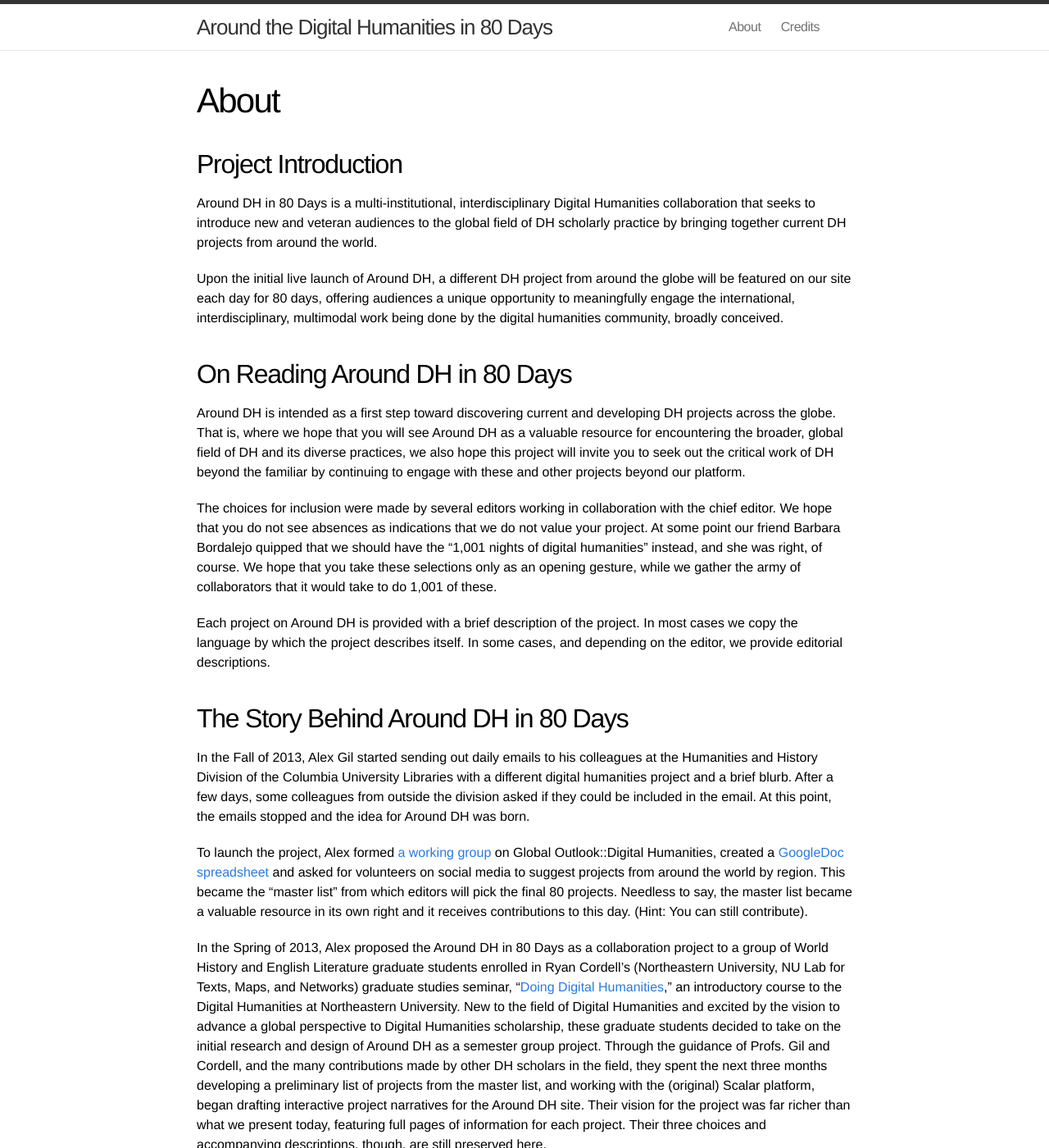
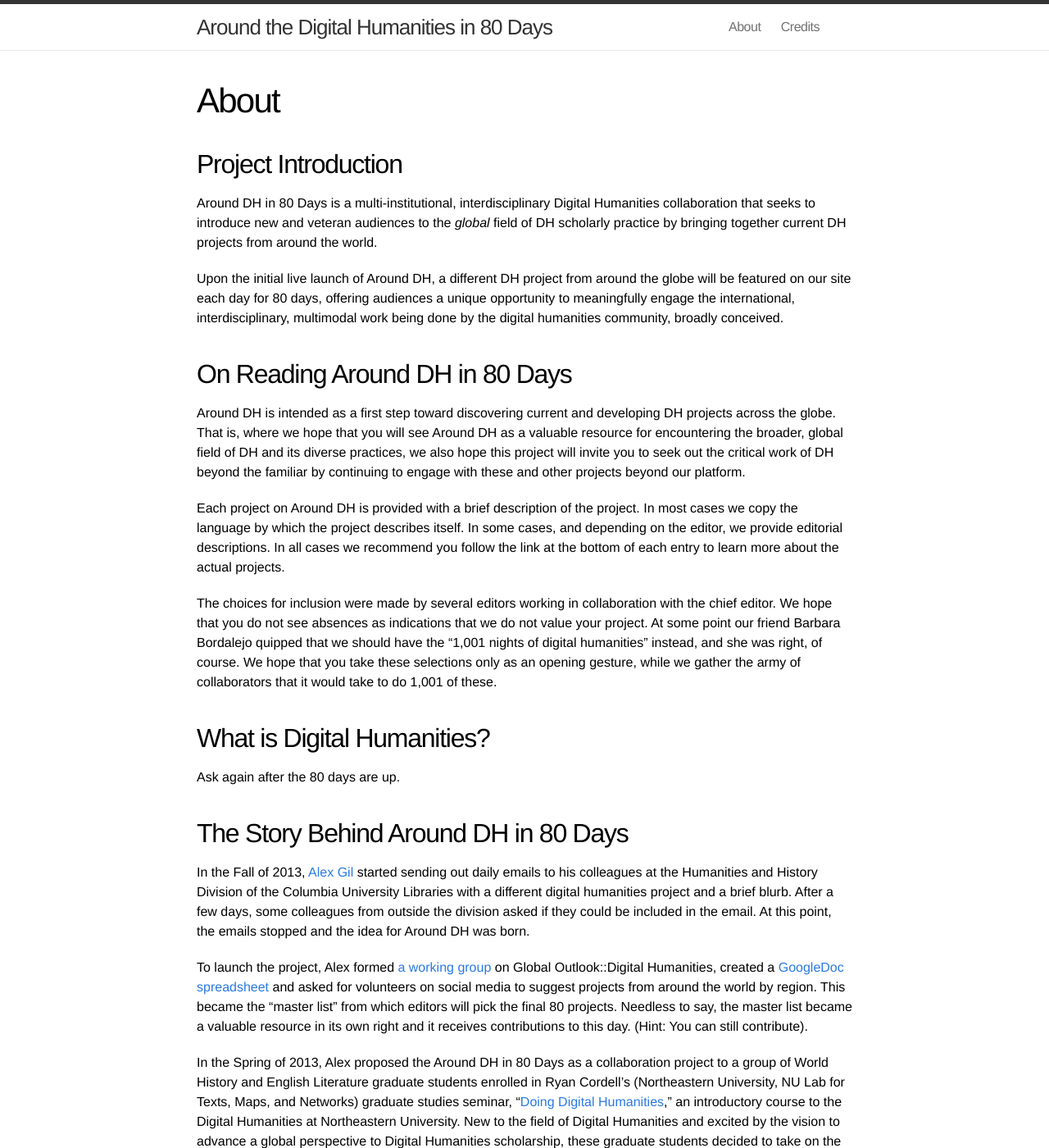
Before and after one commit to elotroalex/arounddh, a Jekyll site: the page built from about.md, in a window 1280 px wide and 1400 px high. Shown: the whole window at 82% size. Built offline with Jekyll 4.4.1, drawn with Linux system fonts in a browser that asks for light colours; some of the changed text lies outside the part shown.

Commit message:
Fixed some typos

```diff
--- a/about.md
+++ b/about.md
@@ -5,25 +5,28 @@
 ---
 
 ## Project Introduction
-Around DH in 80 Days is a multi-institutional, interdisciplinary Digital Humanities collaboration that seeks to introduce new and veteran audiences to the global field of DH scholarly practice by bringing together current DH projects from around the world.
+Around DH in 80 Days is a multi-institutional, interdisciplinary Digital Humanities collaboration that seeks to introduce new and veteran audiences to the *global* field of DH scholarly practice by bringing together current DH projects from around the world.
 
 Upon the initial live launch of Around DH, a different DH project from around the globe will be featured on our site each day for 80 days, offering audiences a unique opportunity to meaningfully engage the international, interdisciplinary, multimodal work being done by the digital humanities community, broadly conceived.
 
 ## On Reading Around DH in 80 Days
 Around DH is intended as a first step toward discovering current and developing DH projects across the globe. That is, where we hope that you will see Around DH as a valuable resource for encountering the broader, global field of DH and its diverse practices, we also hope this project will invite you to seek out the critical work of DH beyond the familiar by continuing to engage with these and other projects beyond our platform.
 
+Each project on Around DH is provided with a brief description of the project. In most cases we copy the language by which the project describes itself. In some cases, and depending on the editor, we provide editorial descriptions. In all cases we recommend you follow the link at the bottom of each entry to learn more about the actual projects.
+
 The choices for inclusion were made by several editors working in collaboration with the chief editor. We hope that you do not see absences as indications that we do not value your project. At some point our friend Barbara Bordalejo quipped that we should have the "1,001 nights of digital humanities" instead, and she was right, of course. We hope that you take these selections only as an opening gesture, while we gather the army of collaborators that it would take to do 1,001 of these.
 
-Each project on Around DH is provided with a brief description of the project. In most cases we copy the language by which the project describes itself. In some cases, and depending on the editor, we provide editorial descriptions.
+## What is Digital Humanities?
+Ask again after the 80 days are up.
 
 ## The Story Behind Around DH in 80 Days
-In the Fall of 2013, Alex Gil started sending out daily emails to his colleagues at the Humanities and History Division of the Columbia University Libraries with a different digital humanities project and a brief blurb. After a few days, some colleagues from outside the division asked if they could be included in the email. At this point, the emails stopped and the idea for Around DH was born.
+In the Fall of 2013, [Alex Gil](http://www.elotroalex.com/) started sending out daily emails to his colleagues at the Humanities and History Division of the Columbia University Libraries with a different digital humanities project and a brief blurb. After a few days, some colleagues from outside the division asked if they could be included in the email. At this point, the emails stopped and the idea for Around DH was born.
 
 To launch the project, Alex formed [a working group](http://www.globaloutlookdh.org/working-groups/491-2/) on Global Outlook::Digital Humanities, created a [GoogleDoc spreadsheet](https://docs.google.com/spreadsheet/ccc?key=0AmgLcm5jfVhSdGlPNm1WQ0hRYjFTU1E5QnBDdlZMQWc&usp=sharing#gid=0) and asked for volunteers on social media to suggest projects from around the world by region. This became the "master list" from which editors will pick the final 80 projects. Needless to say, the master list became a valuable resource in its own right and it receives contributions to this day. (Hint: You can still contribute).
 
 In the Spring of 2013, Alex proposed the Around DH in 80 Days as a collaboration project to a group of World History and English Literature graduate students enrolled in Ryan Cordell’s (Northeastern University, NU Lab for Texts, Maps, and Networks) graduate studies seminar, “[Doing Digital Humanities](http://ryan.cordells.us/s13dh/),” an introductory course to the Digital Humanities at Northeastern University. New to the field of Digital Humanities and excited by the vision to advance a global perspective to Digital Humanities scholarship, these graduate students decided to take on the initial research and design of Around DH as a semester group project. Through the guidance of Profs. Gil and Cordell, and the many contributions made by other DH scholars in the field, they spent the next three months developing a preliminary list of projects from the master list, and working with the (original)  Scalar platform, began drafting interactive project narratives for the Around DH site. Their vision for the project was far richer than what we present today, featuring full pages of information for each project. Their three choices and accompanying descriptions, though, are still preserved here.
 
-In the Fall of 2013, Alex began gathering a team of editors from around the world to choose the other 77 projects. In the Spring of 2013, development began on the new platform, which you see before you today.
+In the Fall of 2013, Alex began gathering a team of editors from around the world to choose the other 77 projects. In the Spring of 2014, development began on the new platform, which you see before you today.
 
 
 ## Editorial policy
@@ -35,4 +38,4 @@
 
 ## A Note on Translation
 
-You are more than welcome to translate and mirror this site. The data is stored in one single YAML file, and the posts are simple HTML pages, which means you can translate it easily. We could do the translation two ways. The first, an ideal way, would be for you to fork the project and build in [multilingual capacity](http://developmentseed.org/blog/multilingual-jekyll-sites/); the second, and perhaps easiest, would be for your to copy the site and translate a separate instance on a different domain. If you would like to do any of these two please <a href="mailto:colibri.alex@gmail.com?Subject=Arounddh%project">contact us</a>.
+You are more than welcome to translate and mirror this site. The data is stored in one single YAML file, and the posts are simple HTML pages, which means you can translate it easily. We could do the translation two ways. The first, an ideal way, would be for you to fork the project and build in [multilingual capacity](http://developmentseed.org/blog/multilingual-jekyll-sites/); the second, and perhaps easiest, would be for you to copy the site and translate a separate instance on a different domain. If you would like to do any of these two please <a href="mailto:colibri.alex@gmail.com?Subject=Arounddh%project">contact us</a>.
```
Also changed, not shown: credits.md (+3 -1 lines).
